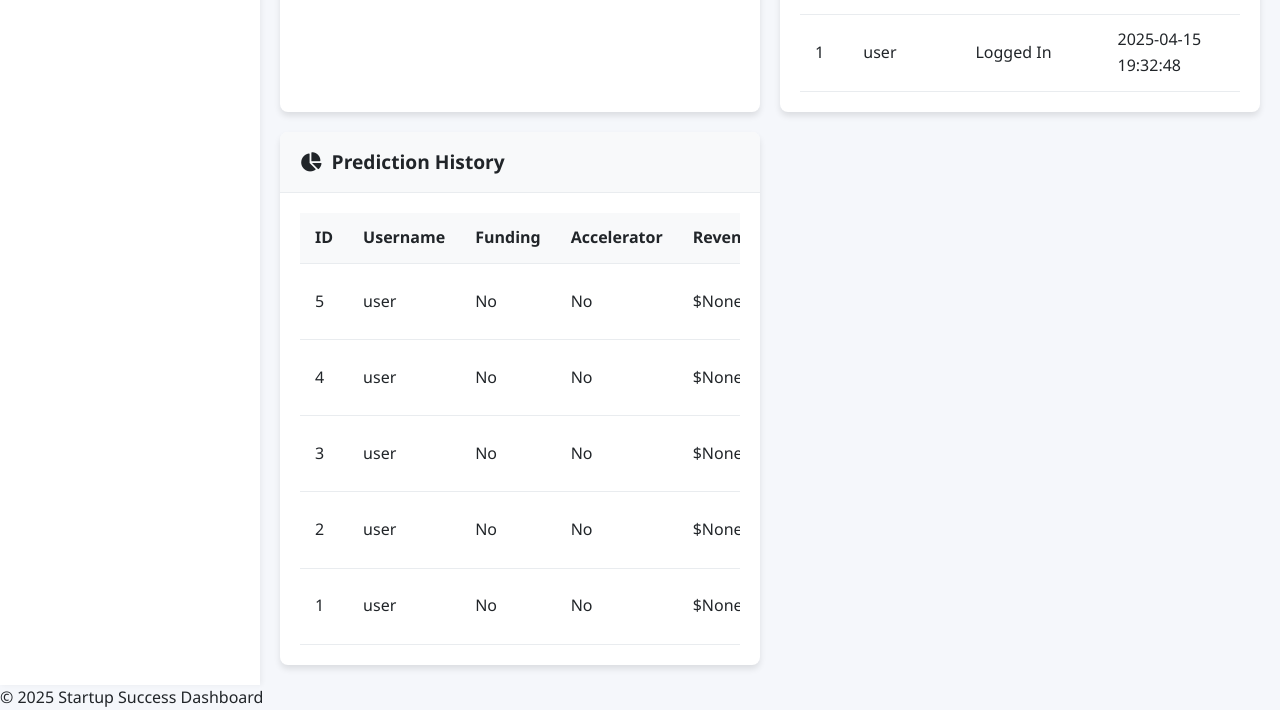
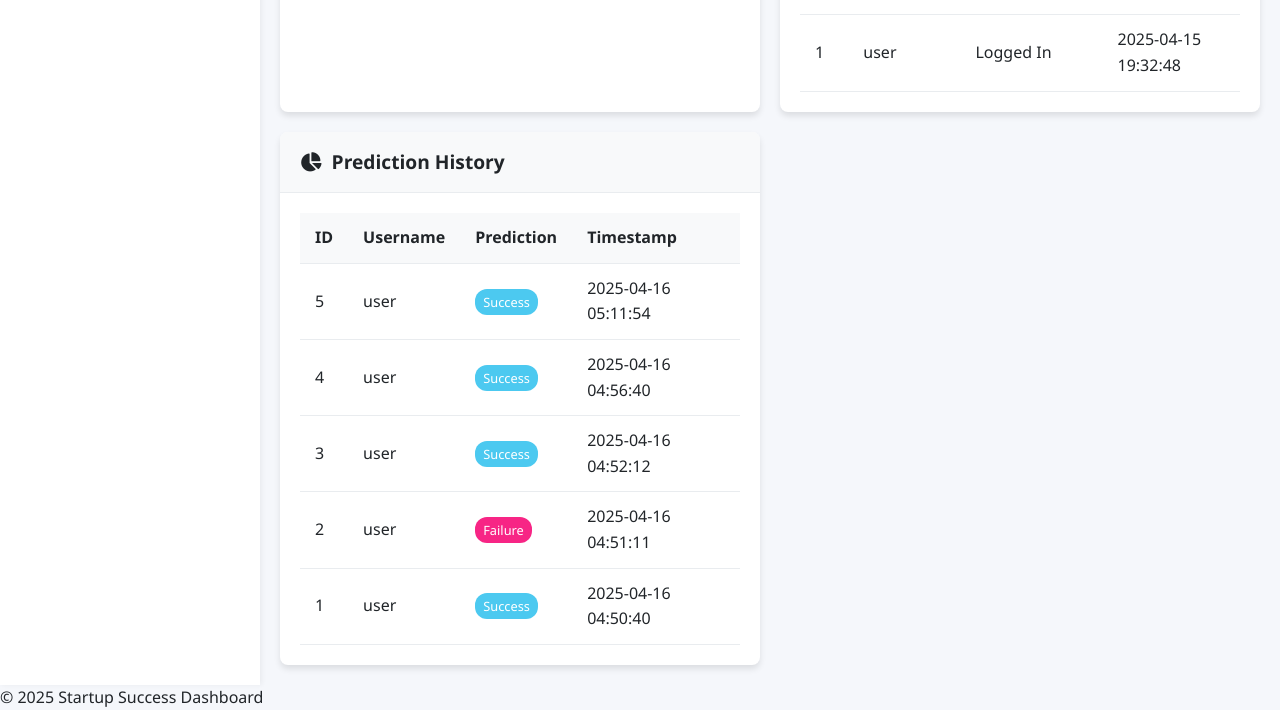
Before and after one commit to ayushimahajan295/StartupSuccessAnalysisPrediction, a Flask app: page /admin in a window 1280 px wide. Shown: the part 3931-4641 px from the top of the page. Run offline with Flask 3, Linux system fonts and the light colour scheme; a user stored in the database is signed in; data comes from the database, SQL or seed files in the repository; both versions use the stored data as it was after the commit.

Commit message:
Update admin

```diff
--- a/templates/admin.html
+++ b/templates/admin.html
@@ -143,9 +143,6 @@
                                 <tr>
                                     <th>ID</th>
                                     <th>Username</th>
-                                    <th>Funding</th>
-                                    <th>Accelerator</th>
-                                    <th>Revenue</th>
                                     <th>Prediction</th>
                                     <th>Timestamp</th>
                                 </tr>
@@ -155,9 +152,6 @@
                                 <tr>
                                     <td>{{ p['id'] }}</td>
                                     <td>{{ p['username'] }}</td>
-                                    <td>{{ "Yes" if p['funding'] == 1 else "No" }}</td>
-                                    <td>{{ "Yes" if p['accelerator'] == 1 else "No" }}</td>
-                                    <td>${{ p['revenue'] }}</td>
                                     <td>
                                         <span class="badge {% if p['prediction'] == 'Success' %}badge-success{% else %}badge-failure{% endif %}">
                                             {{ p['prediction'] }}
```
Also changed, not shown: data/startup.db.
